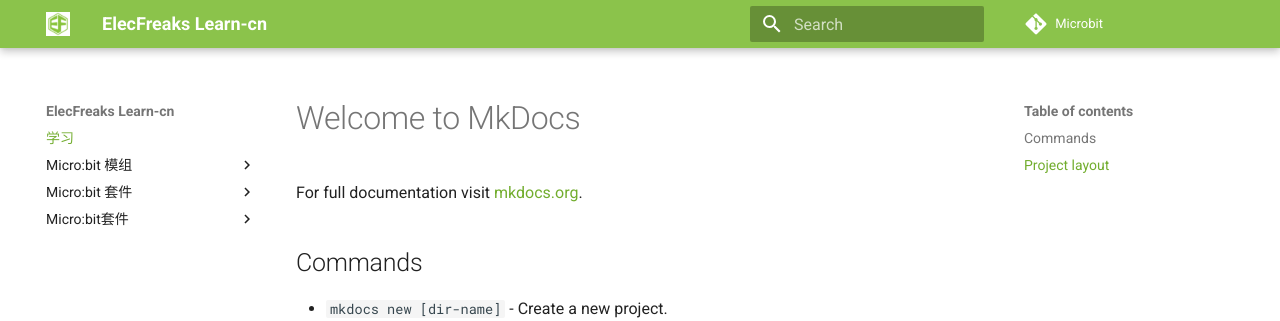
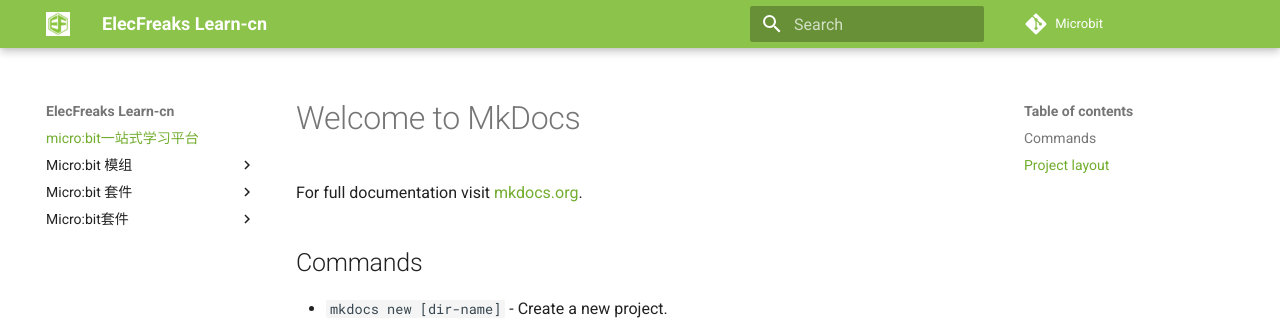
Before and after one commit to zorazeng/learn-cn, an MkDocs documentation site: the page built from docs/index.md, in a window 1280 px wide. Shown: the top 321 px of the page. Built offline with MkDocs 1.6.1 and Material for MkDocs 9.7.7, drawn with Linux system fonts in a browser that asks for light colours; comment, search, counter and statistics services are not loaded; old or Windows-style settings are respelled for this version of MkDocs.

Commit message:
Update mkdocs.yml

```diff
--- a/mkdocs.yml
+++ b/mkdocs.yml
@@ -90,7 +90,7 @@ markdown_extensions:
 
 # Page tree
 pages:
-  - 学习: 'index.md'
+  - micro:bit一站式学习平台: 'index.md'
 
   - Micro:bit 模组:
     - BBC Micro:bit: Micro_bit_Board.md
```
